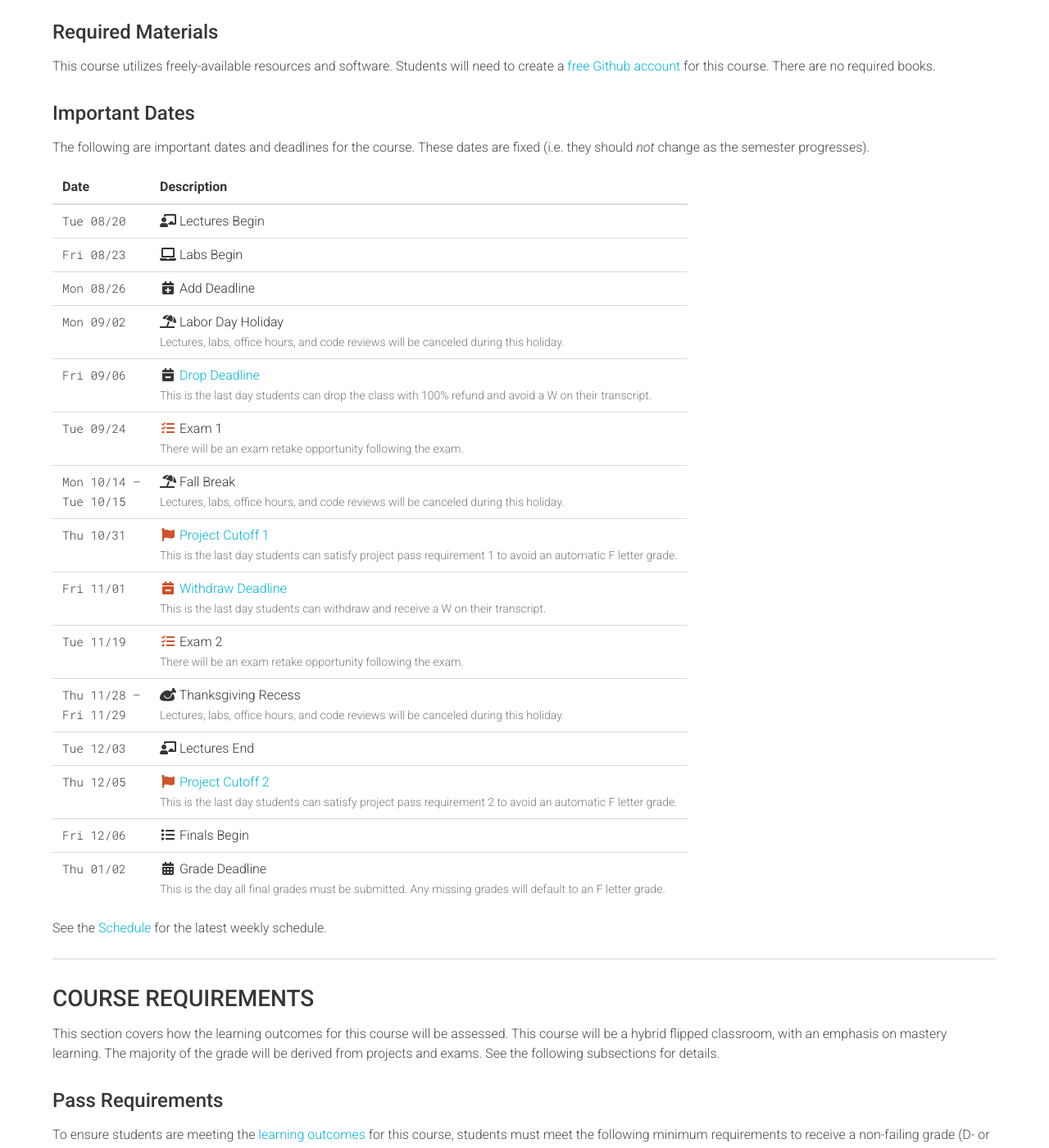
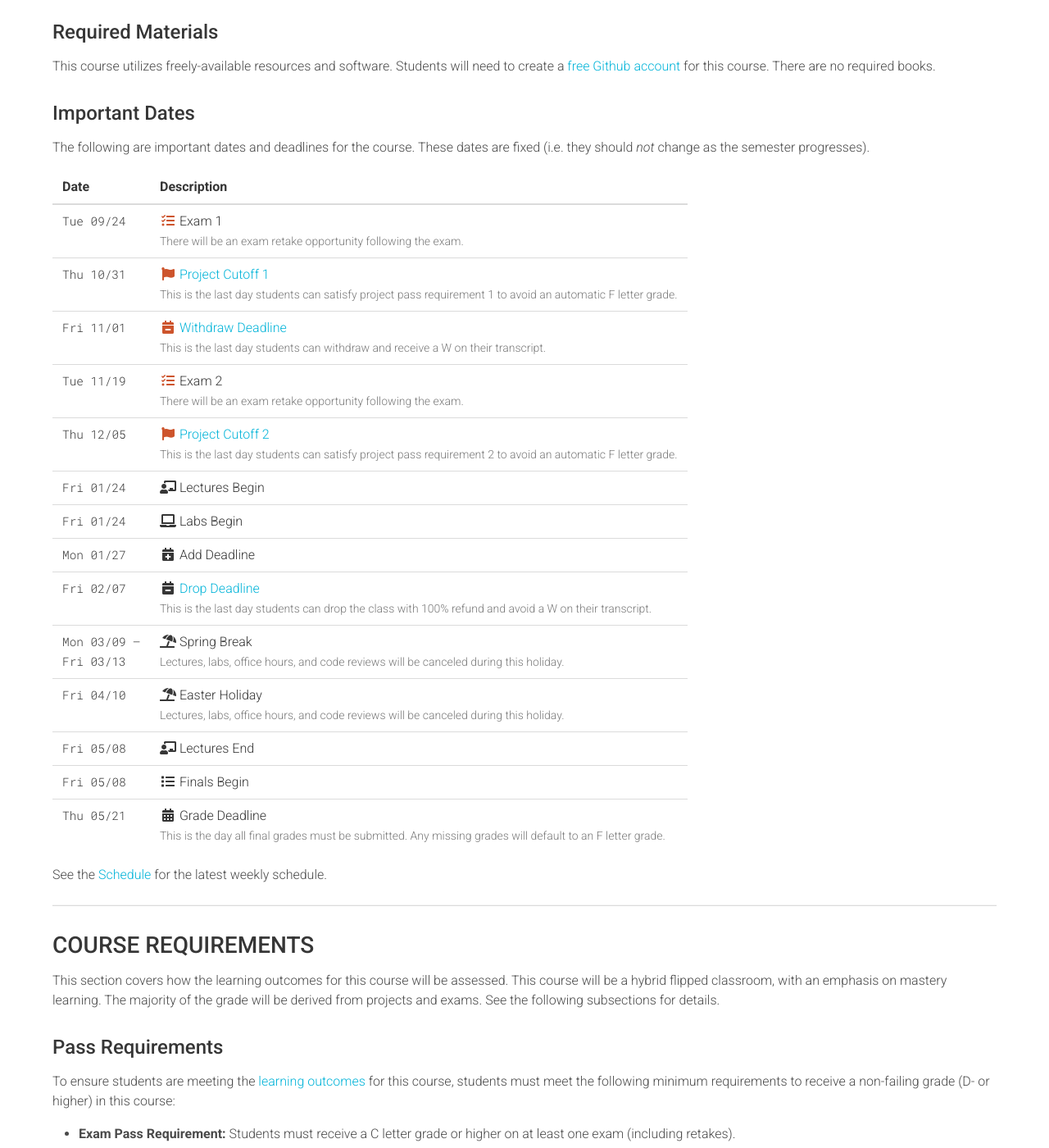
Before and after one commit to usf-cs212-spring2020/usf-cs212-spring2020.github.io, a Jekyll site: the page built from syllabus.md, in a window 1280 px wide and 1400 px high, scrolled down 2555 px. Shown: the whole window at 82% size. Built offline with Jekyll 4.4.1, drawn with Linux system fonts in a browser that asks for light colours; some of the changed text lies outside the part shown.

Commit message:
Update syllabus.yml

```diff
--- a/_data/syllabus.yml
+++ b/_data/syllabus.yml
@@ -34,19 +34,19 @@
   - label: Raymond Cheng
     image: /images/ryscheng.png
     items:
-      - text: Tuesdays, Thursdays
+      - text: Fridays
         icon: fas fa-calendar-alt
 
-      - text: 2:45pm &ndash; 4:15pm
+      - text: 1:30pm &ndash; 2:30pm
         icon: fas fa-clock
 
-      - text: Harney Science 412B
+      - text: Cowell Hall 414
         icon: fas fa-map-marker-alt
-        link: https://www.usfca.edu/campus-buildings-services/main-campus/harney-science
+        link: https://www.usfca.edu/campus-buildings-services/main-campus/cowell
 
-      - text: sjengle.cs.usfca.edu
+      - text: raymondcheng.net
         icon: fas fa-globe
-        link: https://sjengle.cs.usfca.edu
+        link: https://raymondcheng.net
 
 assistants:
   - label: Olivia Kumar
@@ -61,72 +61,42 @@
       - text: Harney 411
         icon: far fa-map-marker-alt
 
-      - text: Project Grading
-        icon: far fa-clipboard-list-check
-
-  - label: Simon Lu
-    image: /images/lu.jpg
-    items:
-      - text: Monday, Friday 11:30am &ndash; 12:30pm
-        icon: far fa-calendar-alt
-
-      - text: Wednesday 3:00pm &ndash; 4:00pm
-        icon: far fa-calendar-alt
-
-      - text: Harney 411
-        icon: far fa-map-marker-alt
-
-      - text: Homework Grading
-        icon: far fa-clipboard-list-check
-
-  - label: Evelyn Matson
-    image: /images/matson.jpeg
-    items:
-      - text: 'Wednesday'
-        icon: far fa-calendar-alt
-
-      - text: 11:45am &ndash; 12:45pm
-        icon: fas fa-clock
-
-      - text: Harney 411
-        icon: far fa-map-marker-alt
-
-      - text: Piazza Help
+      - text: Project/Homework Grading
         icon: far fa-clipboard-list-check
 
 important_dates:
   # start/end dates
   - text: Lectures Begin
     icon: fas fa-chalkboard-teacher
-    date: 2019-08-20
+    date: 2020-01-24
 
   - text: Lectures End
     icon: fas fa-chalkboard-teacher
-    date: 2019-12-03
+    date: 2020-05-08
 
   - text: Labs Begin
     icon: fas fa-laptop
-    date: 2019-08-23
+    date: 2020-01-24
 
   - text: Finals Begin
     icon: fas fa-list
-    date: 2019-12-06
+    date: 2020-05-08
 
   # registration deadlines
   - text: Add Deadline
     icon: fas fa-calendar-plus
-    date: 2019-08-26
+    date: 2020-01-27
 
   - text: Drop Deadline
     icon: fas fa-calendar-minus
-    link: https://myusf.usfca.edu/registration/fall-registration-calendar
-    date: 2019-09-06
+    link: https://myusf.usfca.edu/registration/spring-registration-calendar
+    date: 2020-02-07
     info: |
       This is the last day students can drop the class with 100% refund and avoid a W on their transcript.
 
   - text: Withdraw Deadline
     icon: fas fa-calendar-minus
-    link: https://myusf.usfca.edu/registration/fall-registration-calendar
+    link: https://myusf.usfca.edu/registration/spring-registration-calendar
     date: 2019-11-01
     type: 'danger'
     info: |
@@ -134,28 +104,21 @@
 
   - text: Grade Deadline
     icon: fas fa-calendar-alt
-    date: 2020-01-02
+    date: 2020-05-21
     info: |
       This is the day all final grades must be submitted. Any missing grades will default to an F letter grade.
 
   # holidays
-  - text: Labor Day Holiday
+  - text: Spring Break
     icon: fas fa-umbrella-beach
-    date: 2019-09-02
+    date: 2020-03-09
+    stop: 2020-03-13
     info: |
       Lectures, labs, office hours, and code reviews will be canceled during this holiday.
 
-  - text: Fall Break
+  - text: Easter Holiday
     icon: fas fa-umbrella-beach
-    date: 2019-10-14
-    stop: 2019-10-15
-    info: |
-      Lectures, labs, office hours, and code reviews will be canceled during this holiday.
-
-  - text: Thanksgiving Recess
-    icon: fas fa-turkey
-    date: 2019-11-28
-    stop: 2019-11-29
+    date: 2020-04-10
     info: |
       Lectures, labs, office hours, and code reviews will be canceled during this holiday.
 
```
